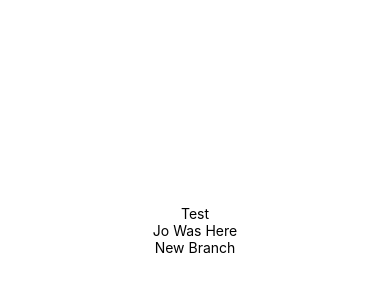
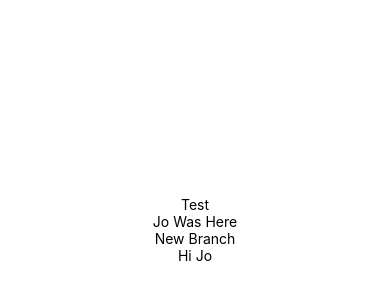
Before and after one commit to Kaidama97/TutorFirst, a React Native app: screen / in a window 390 px wide. Shown: the part 192-492 px from the top of the page. Built offline with nearby package versions, Linux system fonts and the light colour scheme.

Commit message:
first commit test by kj

```diff
--- a/App.js
+++ b/App.js
@@ -7,6 +7,7 @@ export default function App() {
       <Text>Test</Text>
       <Text>Jo Was Here</Text>
       <Text>New Branch</Text>
+      <Text>Hi Jo</Text>
       <StatusBar style="auto" />
     </View>
   );
```
